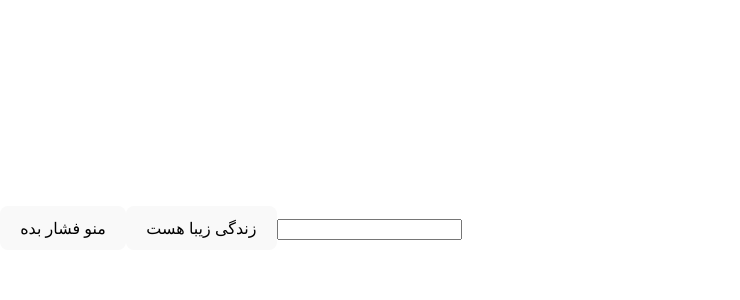
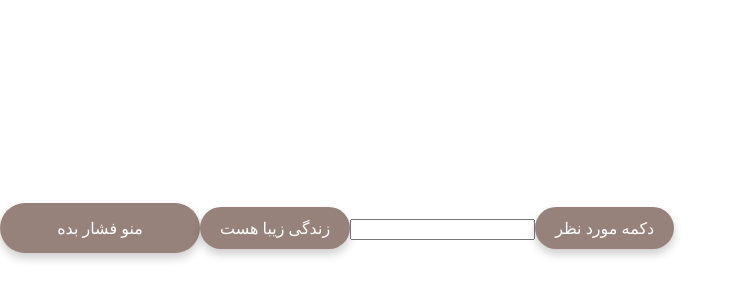
Before and after one commit to kamyarrazi14999/react-js, a React (Vite) app in the folder kamyarrazi/: page / in a window 1280 px wide. Shown: the part 172-472 px from the top of the page, without its empty margins (0-740 px from the left). Built offline with nearby package versions, Linux system fonts and the light colour scheme.

Commit message:
Add button styles and integrate buttons into Input component

```diff
--- a/kamyarrazi/src/compoments/button/button.css
+++ b/kamyarrazi/src/compoments/button/button.css
@@ -0,0 +1,27 @@
+.container {
+    display: flex;
+    justify-content: center;
+    align-items: center;
+    height: 100vh; /* برای مرکز قرار دادن در کل صفحه */
+}
+
+.btn {
+    background-color: rgb(151, 129, 123);
+    color: white;
+    border: none;
+    padding: 10px 20px;
+    border-radius: 50px;
+    cursor: pointer;
+    font-size: 16px;
+    transition: background-color 0.3s ease;
+    box-shadow: 0 5px 10px rgba(0, 0, 0, 0.2);
+}
+
+.btn:hover {
+    background-color: #4c63af;
+}
+
+.btn:active {
+    background-color: #8f3b50;
+    box-shadow: 0 3px 6px rgba(0, 0, 0, 0.2);
+}
--- a/kamyarrazi/src/compoments/button/button.jsx
+++ b/kamyarrazi/src/compoments/button/button.jsx
@@ -1,6 +1,7 @@
+import './button.css';
 export const Button1 = () => {
     return (
-        <button>
+        <button className = "btn" style={{width:'200px', height:'50px'}}>
 منو فشار بده
         </button>
     );
@@ -13,7 +14,7 @@ export const Button1 = () => {
 
 export const Button2 = () => {
     return (
-        <button>
+        <button className = "btn">
 زندگی زیبا هست
         </button>
     );
--- a/kamyarrazi/src/compoments/form/input.jsx
+++ b/kamyarrazi/src/compoments/form/input.jsx
@@ -4,6 +4,7 @@ const Input=() => {
     return (
         <>
             <input></input>
+            <button className="btn">دکمه مورد نظر</button>
         </>
     )
 };
```
Also changed, not shown: kamyarrazi/src/compoments/form/input.module.css (added), 1 other file (tests, documents, lock files or other folders).
